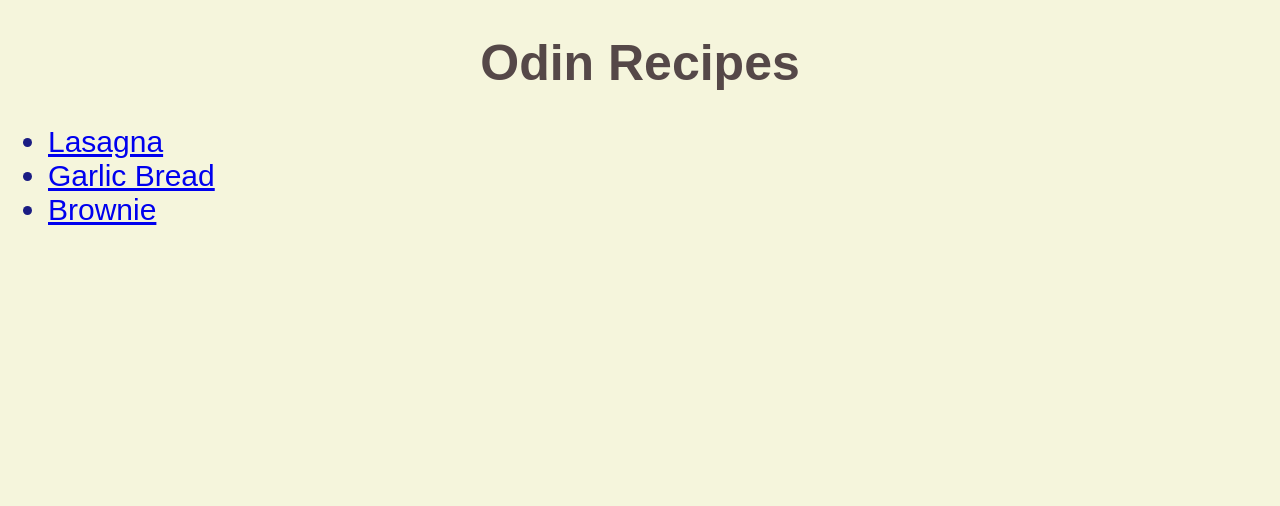
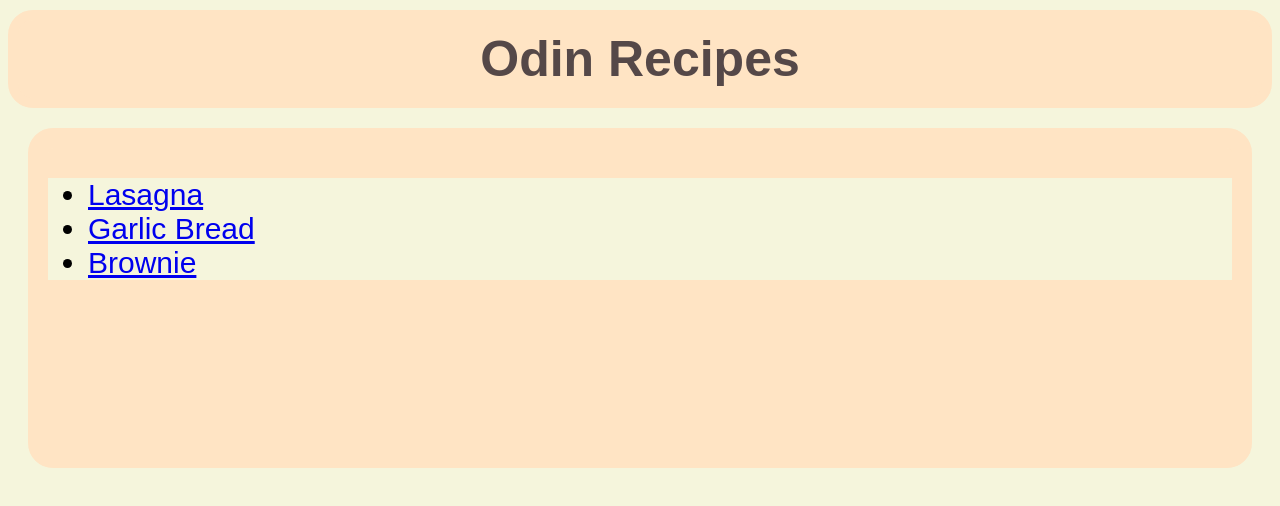
Before and after one commit to taipnguyen/odin-recipes, a plain HTML site: page index.html in a window 1280 px wide. Drawn offline with Linux system fonts and the light colour scheme.

Commit message:
Modify box containers to have rounded background
Changed the titles, the unordered list at the beginning, and the images
to have a bisque color bordered background. This is so that I can
get some experience working with cards in React

```diff
--- a/index.html
+++ b/index.html
@@ -7,11 +7,13 @@
     <title>Recipes</title>
 </head>
 <body>
-    <h1> Odin Recipes </h1>
+    <h1 class="heading"> Odin Recipes </h1>
+    <div class="tableOfContents">
     <ul class="index">
         <li><a href="recipes/lasagna.html">Lasagna</a></li>
         <li><a href="recipes/garlic-bread.html">Garlic Bread</a></li>
         <li><a href="recipes/brownie.html">Brownie</a></li>
     </ul>
+    </div>
 </body>
 </html>
--- a/styles.css
+++ b/styles.css
@@ -3,11 +3,16 @@
     background-color: beige;
 }
 
-h1 {
+.heading {
     text-align: center;
     color: rgb(85, 72, 72);
     font-size: 50px;
     font-weight: bold;
+    border: 10px solid bisque;
+    background-color: bisque;
+    border-radius: 25px;
+    padding: 10px;
+    margin: 10px auto;
 }
 
 .box {
@@ -16,8 +21,15 @@ h1 {
     margin: 50px;
 }
 
+.tableOfContents {         /* Space around the content */
+    border: 20px solid bisque;
+    margin: 20px 20px;
+    border-radius: 25px;
+    height: 300px;
+    background-color: bisque;
+}
+
 ul.index {
-    color: rgb(26, 28, 131);
     font-size: 30px;
 }
 
```
Also changed, not shown: recipes/brownie.html (+2 -2 lines), recipes/garlic-bread.html (+2 -2 lines), recipes/lasagna.html (+2 -2 lines).
